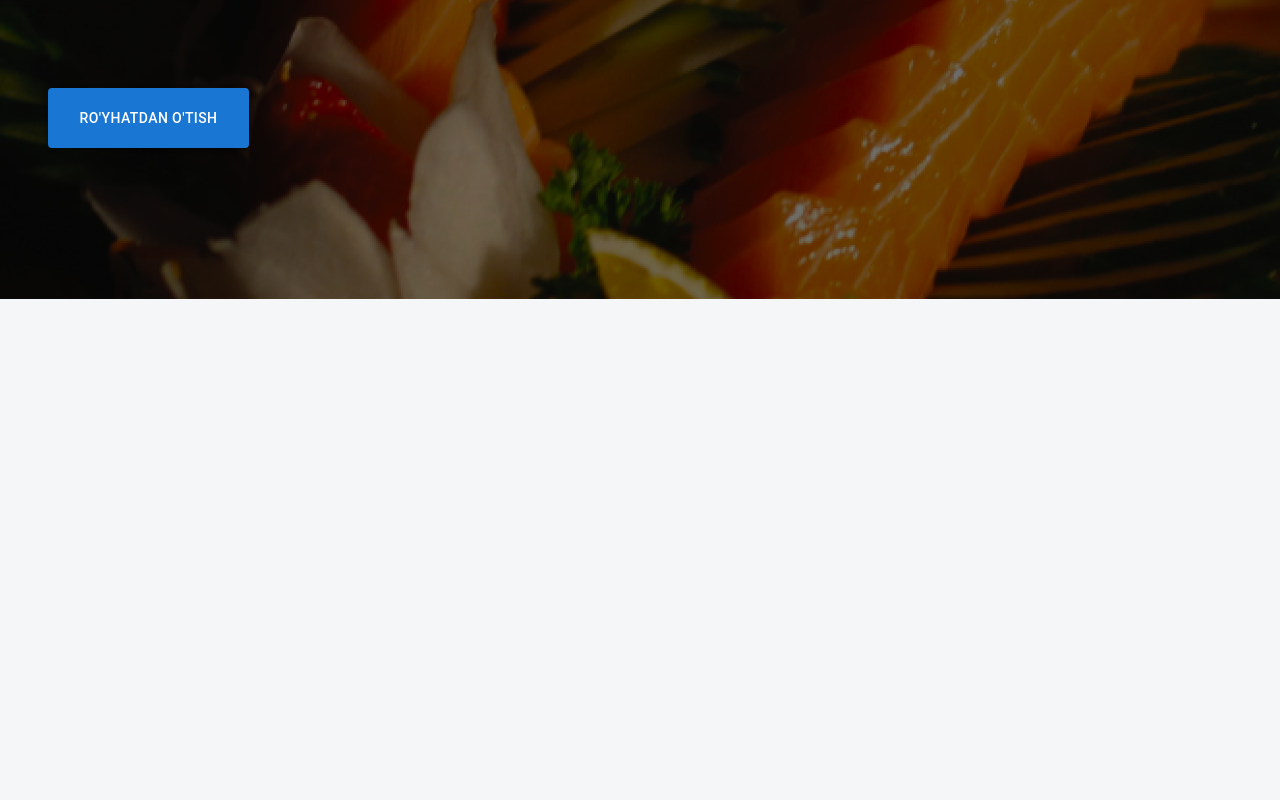
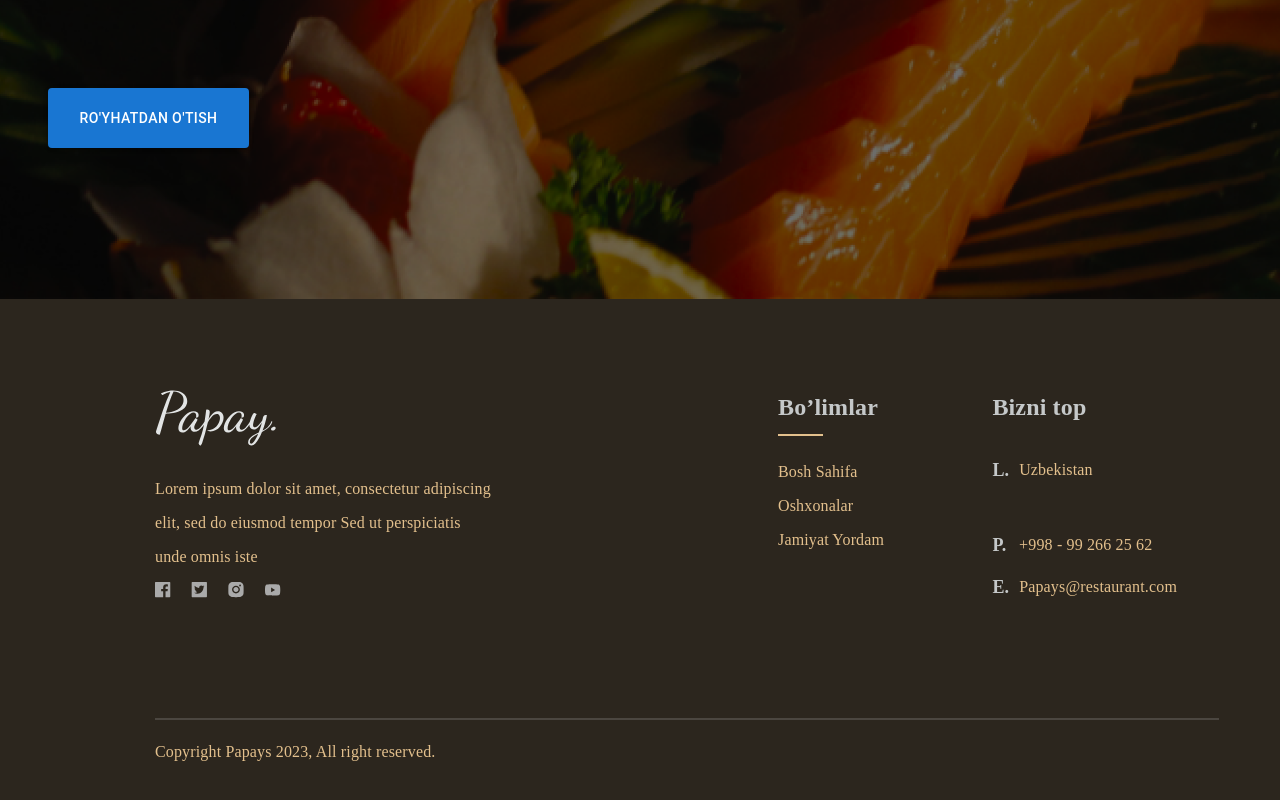
Before and after one commit to Abrahmbek/papay-react, a React (Create React App) app: page / in a window 1280 px wide. Shown: the part 474-1274 px from the top of the page. Before the commit the page ends 800 px from the top, so only its background shows below. Built offline with nearby package versions, Linux system fonts and the light colour scheme.

Commit message:
papay react 59 60

```diff
--- a/src/app/App.tsx
+++ b/src/app/App.tsx
@@ -3,6 +3,7 @@ import { Box, Button, Container, Stack, Typography } from '@mui/material';
 
 import '../css/App.css';
 import '../css/navbar.css';
+import '../css/footer.css';
 
 import {
   BrowserRouter as Router,
@@ -20,6 +21,7 @@ import { HomePage } from './screens/HomePage/index.tsx';
 import { NavbarHome } from './components/header/index.tsx';
 import { NavbarRestaurant } from './components/header/resatirant.tsx';
 import { NavbarOthers } from './components/header/others.tsx';
+import { Footer } from './components/footer/index.tsx';
 
 function App() {
   const [path, SetPath] = useState();
@@ -87,6 +89,7 @@ function App() {
         </Route>
       </Switch>
 
+     <Footer />
   </Router>
   );
 }
--- /dev/null
+++ b/src/app/components/footer/index.tsx
@@ -0,0 +1,60 @@
+import { Box, Container, Stack } from '@mui/material';
+import React from 'react';
+
+export function Footer() {
+
+return <div className='footer_config'>
+      <Container>
+            <Stack flexDirection={"column"}
+            className='main_footer_container'>
+                  <Stack flexDirection={"row"} style={{height: "242px"}}>
+                        <Stack className='info' flexDirection={'column'}>
+                              <Box >
+                                    <img src="/icons/papay-footer.svg" alt="" />
+                              </Box>
+                              <Box className='main_text'>
+                              Lorem ipsum dolor sit amet, consectetur adipiscing elit,
+                              sed do eiusmod tempor Sed ut perspiciatis unde omnis iste
+                              </Box>
+                              <Stack className='contact_links'>
+                                    <Box>
+                                          <img src="/icons/social-media.svg" alt="" />
+                                    </Box>
+
+                              </Stack>
+                        </Stack>
+                        <Stack className='parts'>
+                        <Box className='part_subject'>Bo’limlar</Box>
+                         <Box className='divider'></Box>
+                         <Box className='target'>Bosh Sahifa
+                           Oshxonalar
+                           Jamiyat
+                            Yordam</Box>
+                        </Stack>
+                        <Stack className='find_us'>
+                              <Box className='find'>Bizni top</Box>
+                              <Box className='divider'></Box>
+                              <Stack className='details' sx={{mt: '19px'}}>
+                                    <Box className='detail_first'>L.</Box>
+                                    <Box  className='detail_second'>Uzbekistan</Box>
+                              </Stack>
+                              <Stack className='details' sx={{mt: '42px'}}>
+                              <Box className='detail_first'>P.</Box>
+                              <Box  className='detail_second'>+998 - 99  266  25  62</Box>
+                              </Stack>
+                              <Stack className='details' sx={{mt: '9px'}}>
+                              <Box className='detail_first'>E.</Box>
+                              <Box  className='detail_second'>Papays@restaurant.com</Box>
+                              </Stack>
+                        </Stack>
+
+                  </Stack>
+                  <Box className="Liner"></Box>
+                  <Box className="copyrights">
+                        Copyright Papays 2023, All right reserved.
+                  </Box>
+
+            </Stack>
+      </Container>
+      </div>
+}
--- /dev/null
+++ b/src/css/footer.css
@@ -0,0 +1,179 @@
+.footer_config {
+      position: relative;
+      display: flex;
+      flex-direction: column;
+      width: 100%;
+      height: 509px;
+      background: #2c261e;
+}
+.footer_config .main_footer_container {
+      position: relative;
+      display: flex;
+      flex-direction: column;
+      margin-top: 91px;
+      margin-left: 131px;
+      width: 1144px;
+      height: 377px;
+
+}
+.main_footer_container .main_text {
+      position: relative;
+      width: 340px;
+      height: 97.22px;
+      margin-top: 19px;
+
+      font-family: "Poppins";
+      font-style: normal;
+      font-weight: 400;
+      font-size: 16px;
+      line-height: 34px;
+      color: #e3c08d;
+}
+.main_footer_container .contact_links{
+      position: relative;
+      display: flex;
+      justify-content: space-between;
+      flex-direction: row;
+      width: 125.28px;
+      height: 15.14px;
+      margin-top: 11.3px;
+}
+.main_footer_container .parts {
+      position: relative;
+      display: flex;
+
+      flex-direction: column;
+      width: 118px;
+      height: 188px;
+      margin-left: 283px;
+
+}
+
+.parts .part_subject {
+      position: relative;
+      width: 109.98px;
+      height: 32.41px;
+
+
+      font-family: "Poppins";
+      font-style: normal;
+      font-weight: 600;
+      font-size: 24px;
+      line-height: 34px;
+      color: #c5c8c9;
+}
+
+.parts .divider {
+      position: relative;
+      width: 45.4px;
+      height: 1.91px;
+      margin-top: 11.44px;
+      background: #e3c08d;
+}
+
+.parts .target {
+      position: relative;
+      width: 118.05px;
+      height: 129.63px;
+      margin-top: 19.6px;
+
+      font-family: "Poppins";
+      font-style: normal;
+      font-weight: 400;
+      font-size: 16px;
+      line-height: 34px;
+      color: #e3c08d;
+}
+
+.footer_config .Liner {
+      position: relative;
+      width: 1064px;
+      height: 0px;
+      margin-top: 86px;
+      opacity: 0.2;
+      border: 1px solid #c5c8c9;
+}
+.footer_config .copyrights {
+      position: relative;
+      width: 344px;
+      height: 32px;
+      margin-top: 15px;
+
+      font-family: "Poppins";
+      font-style: normal;
+      font-weight: 400;
+      font-size: 16px;
+      line-height: 34px;
+
+      color: #e3c08d;
+}
+
+.footer_config .info {
+position: relative;
+width: 340px;
+height: 206px;
+}
+
+.main_footer_container .find_us {
+      position: relative;
+      display: flex;
+      flex-direction: column;
+      width: 297px;
+      height: 210.99px;
+      margin-left: 96.39px;
+}
+
+.find_us .find {
+      position: relative;
+      width: 116.87px;
+      height: 32.91px;
+
+
+      font-family: "Poppins";
+      font-style: normal;
+      font-weight: 600;
+      font-size: 24px;
+      line-height: 34px;
+
+      color: #c5c8c9;
+}
+.find_us .divider {
+      position: relative;
+      width: 45.4px;
+      height: 1.91px;
+      margin-top: 11.44px;
+      background: #e3c08d;
+}
+
+.find_us .details {
+      position: relative;
+      display: flex;
+      flex-direction: row;
+      width: 295px;
+      height: 33px;
+}
+.details .detail_first {
+      position: relative;
+      width: 15.01px;
+      height: 32.91px;
+      font-family: "Poppins";
+      font-style: normal;
+      font-weight: 700;
+      font-size: 18px;
+      line-height: 34px;
+
+      color: #c5c8c9;
+}
+.details .detail_second {
+      position: relative;
+      width: 269.12px;
+      height: 32.91px;
+      margin-left: 11.79px;
+      font-family: "Poppins";
+      font-style: normal;
+      font-weight: 400;
+      font-size: 16px;
+      line-height: 34px;
+
+      color: #e3c08d;
+}
```
Also changed, not shown: public/icons/papay-footer.svg (added), public/icons/social-media.svg (added).
